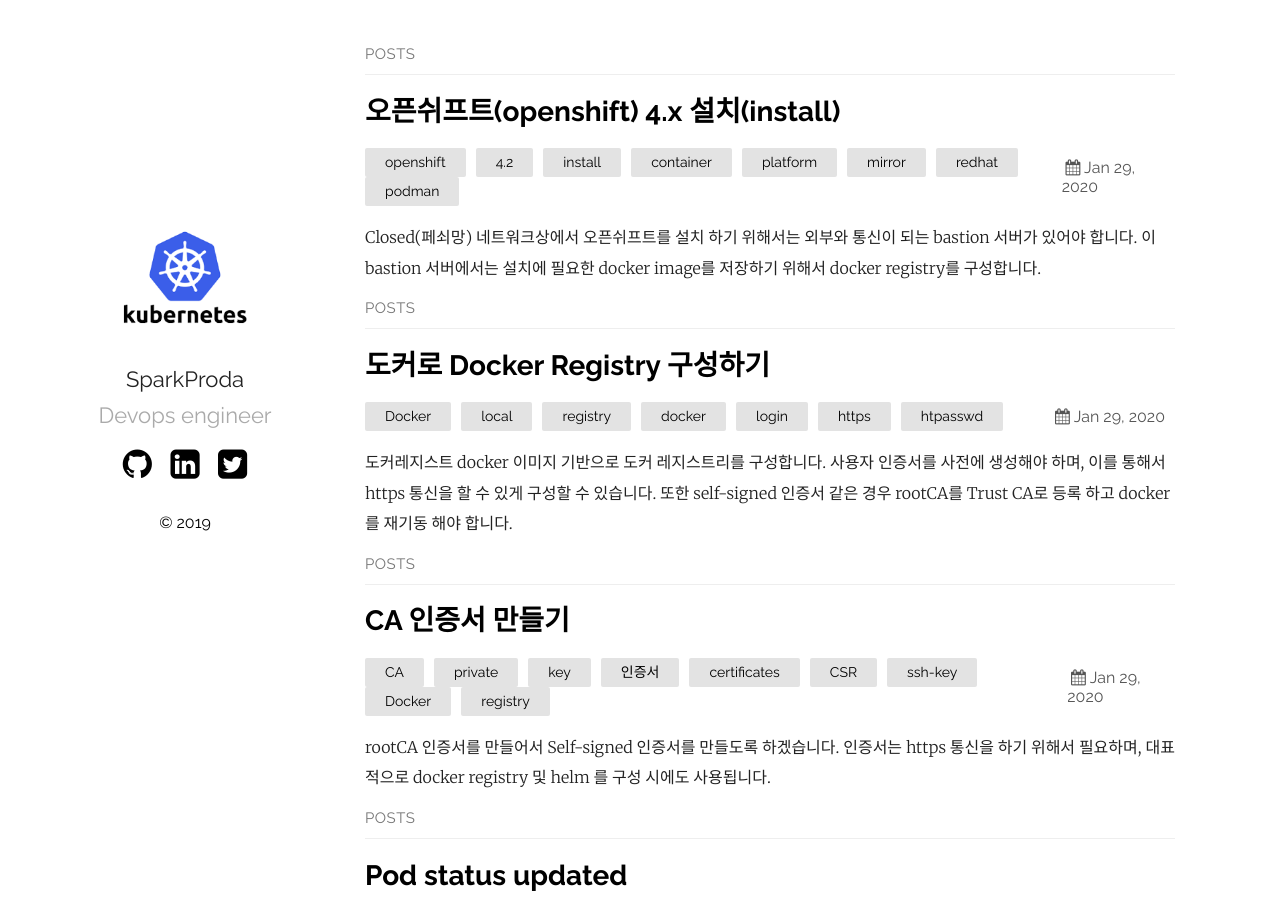
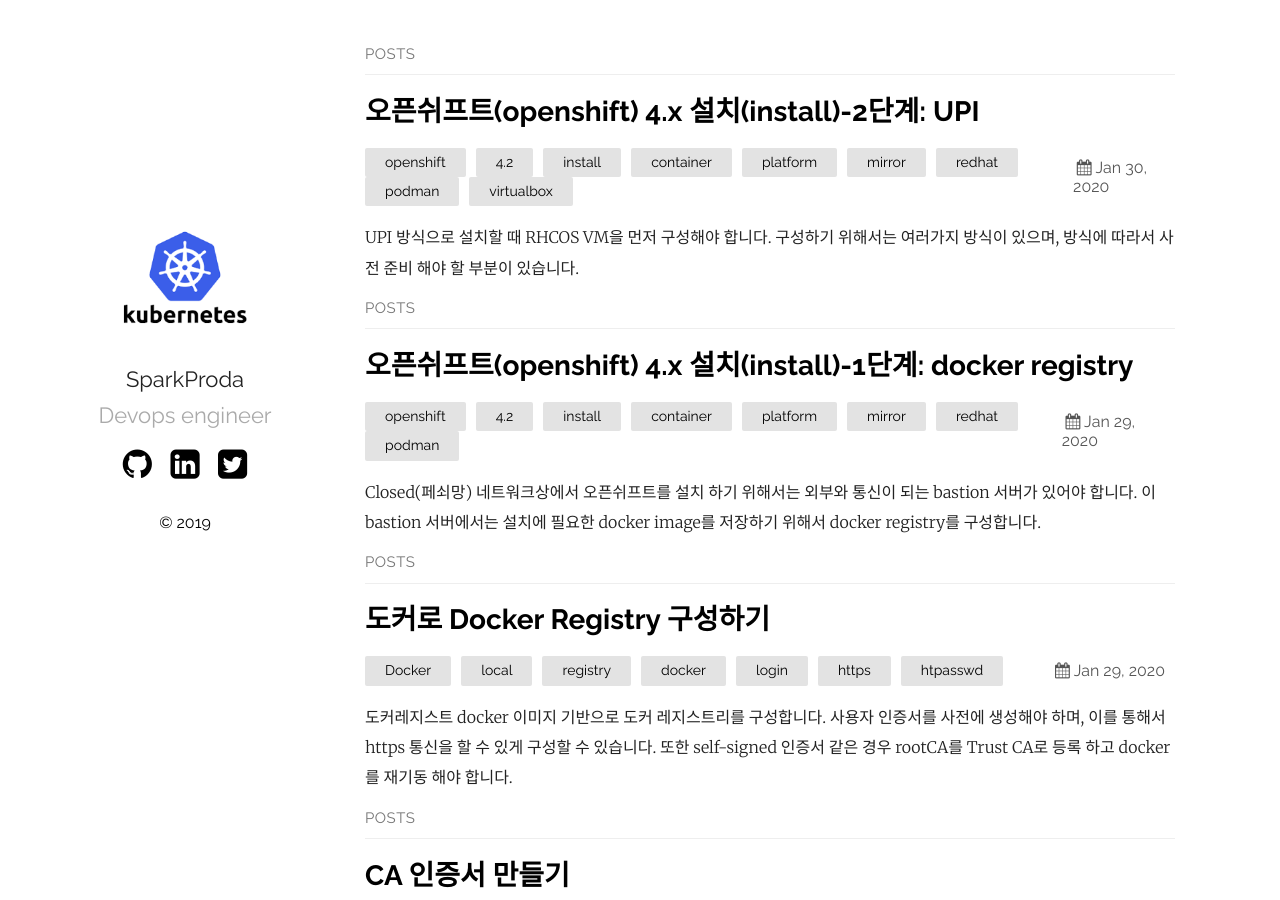
Before and after one commit to sparkproda/sparkproda.github.io, a Jekyll site: the page built from index.md, in a window 1280 px wide and 900 px high. Built offline with Jekyll 4.4.1, drawn with Linux system fonts in a browser that asks for light colours; part of the change alters nothing that is shown.

Commit message:
updated How to install openshift4.x  by upi

```diff
--- a/_posts/2020-01-30-Openshift4.x-install.markdown
+++ b/_posts/2020-01-30-Openshift4.x-install.markdown
@@ -1,6 +1,6 @@
 ---
 layout: post
-title:  "오픈쉬프트(openshift) 4.x 설치(install)"
+title:  "오픈쉬프트(openshift) 4.x 설치(install)-1단계: docker registry"
 date:   2020-01-29
 categories: openshift 4.2 install container platform mirror redhat podman
 ---
@@ -178,11 +178,11 @@ $ export LOCAL_SECRET_JSON='<path_to_pull_secret>'
 $ export RELEASE_NAME="ocp-release"
 
 
-$ export OCP_RELEASE=4.2.14-s390x
+$ export OCP_RELEASE=4.2.14-x86_64
 $ export LOCAL_REGISTRY=ose4-bastion:5000
 $ export LOCAL_REPOSITORY='sparkproda'
 $ export PRODUCT_REPO='openshift-release-dev'
-$ export LOCAL_SECRET_JSON='~/new-pull-secret.txt'
+$ export LOCAL_SECRET_JSON='/$HOME/new-pull-secret.txt'
 $ export RELEASE_NAME="ocp-release"
 
 
@@ -205,3 +205,84 @@ $ oc adm -a ${LOCAL_SECRET_JSON} release mirror \
 
 $ cat /etc/pki/ca-trust/source/anchors/domain.crt
 ~~~
+미러링이 완료되면 아래와 같습니다.
+
+~~~
+Success
+Update image:  ose4-bastion:5000/sparkproda:4.2.14-x86_64
+Mirror prefix: ose4-bastion:5000/sparkproda
+
+To use the new mirrored repository to install, add the following section to the install-config.yaml:
+
+imageContentSources:
+- mirrors:
+  - ose4-bastion:5000/sparkproda
+  source: quay.io/openshift-release-dev/ocp-release
+- mirrors:
+  - ose4-bastion:5000/sparkproda
+  source: quay.io/openshift-release-dev/ocp-v4.0-art-dev
+
+
+To use the new mirrored repository for upgrades, use the following to create an ImageContentSourcePolicy:
+
+apiVersion: operator.openshift.io/v1alpha1
+kind: ImageContentSourcePolicy
+metadata:
+  name: example
+spec:
+  repositoryDigestMirrors:
+  - mirrors:
+    - ose4-bastion:5000/sparkproda
+    source: quay.io/openshift-release-dev/ocp-release
+  - mirrors:
+    - ose4-bastion:5000/sparkproda
+    source: quay.io/openshift-release-dev/ocp-v4.0-art-dev
+[root@ose4-bastion ~]#
+
+~~~
+
+위 결과 메세지에서 imageContentSource 섹션 부분은 추후 설치 시 필요한 부분이므로 기록해 두어야 합니다.
+~~~
+imageContentSources:
+- mirrors:
+  - ose4-bastion:5000/sparkproda
+  source: quay.io/openshift-release-dev/ocp-release
+- mirrors:
+  - ose4-bastion:5000/sparkproda
+  source: quay.io/openshift-release-dev/ocp-v4.0-art-dev
+~~~
+
+### 9) command line interface를 설치 합니다.
+
+openshift-install, kubectl, oc 를 설치합니다.
+
+openshift-install 파일은 아래와 같이 해서 얻을 수 있습니다.
+
+그리고 CLI 를 /usr/local/bin 으로 이동합니다.
+
+
+~~~
+oc adm release extract --command=openshift-install "${LOCAL_REGISTRY}/${LOCAL_REPOSITORY}:${OCP_RELEASE}" -a ${LOCAL_SECRET_JSON}
+
+[root@ose4-bastion ~]# ./openshift-install version
+./openshift-install v4.2.14
+
+
+# tar zxvf openshift-client-linux-4.2.13.tar.gz
+README.md
+oc
+kubectl
+
+# mv oc /usr/local/bin/
+# mv kubectl /usr/local/bin/
+
+$ which oc
+/usr/local/bin/oc
+
+$ which kubectl
+/usr/local/bin/kubectl
+
+$ which openshift-install
+/usr/local/bin/openshift-install
+
+~~~
--- /dev/null
+++ b/_posts/2020-01-30-Openshift4.x-install_2.markdown
@@ -0,0 +1,161 @@
+---
+layout: post
+title:  "오픈쉬프트(openshift) 4.x 설치(install)-2단계: UPI "
+date:   2020-01-30
+categories: openshift 4.2 install container platform mirror redhat podman virtualbox
+---
+
+UPI 방식으로 설치할 때 RHCOS VM을 먼저 구성해야 합니다. 구성하기 위해서는 여러가지 방식이 있으며, 방식에 따라서 사전 준비 해야 할 부분이 있습니다.
+
+RHCOS VM 구성시 IP 설정, Ignition 파일이 있어야 합니다. IP설정을 자동구성으로 진행하기 위해서는 DHCP 서버를 별도 구성해야 합니다. 그리고 RHCOS의 OS구성 및 설정파일(Igniton파일)을 가져가기 위해서는 PXE 구성이 필요합니다.
+ 또한 PXE를 통해 특정 이미지를로드하여 iPXE를 사용할 수 있습니다. 이렇게하려면이 이미지를 내보내려면 TFTP 서버가 필요합니다.
+
+또한 UEFI가 지원된다면 grub.conf 파일을 수정하여 구성도 가능합니다.
+
+여기에서는 간단하게 설치 하기 위한 방법으로 아래와 같이 진행하고자 합니다.
+
+구성환경은 Virtualbox로 구성합니다.
+
+ - RHCOS VM IP를 static ip 사용(DHCP 불필요)
+ - Web서버 구성(RHCOS OS downloading 및 RHCOS ignition 파일 다운로드)
+ - Install Configration 파일 작성(이것을 작성해야 RHCOS ignition파일이 생성됨)
+   여기에는 sshkey(RHCOS 로그인용도), pullSecret, docker registry 정보가 필요합니다.
+ - Virtualbox에서 ISO 파일을 업로드 해서 VM을 재부팅 후
+
+RHCOS VM 생성이 완료되면, 이제 openshift 설치를 위한 DNS, loadbalancer를 구성해야 합니다.
+
+# 1. Web 서버 구성
+
+설치 시 필요한 bios, kernel, initramfs 파일을 다운로드 후 web 서버를 통해서 다운로드 할 수 있도록 구성합니다.
+
+~~~
+
+# RHCOS_BASEURL=https://mirror.openshift.com/pub/openshift-v4/dependencies/rhcos/
+
+# wget ${RHCOS_BASEURL}/4.2/latest/rhcos-4.2.0-x86_64-installer-initramfs.img
+
+# wget ${RHCOS_BASEURL}/4.2/latest/rhcos-4.2.0-x86_64-installer-kernel
+
+# wget ${RHCOS_BASEURL}/4.2/latest/rhcos-4.2.0-x86_64-metal-bios.raw.gz
+
+~~~
+
+virtualbox에서 부팅할 때 사용할 ISO 파일도 여기 사이트에서 다운로드 합니다.
+
+https://access.redhat.com/downloads/content/290/
+
+웹서버를 설치가 아닌 도커로 웹서버를 만들겠습니다.
+
+다운로드된 파일을 웹서버 디렉토리에 옮긴 후 web server docker를 실행 시킵니다.
+
+
+~~~
+
+$ mkdir -p /usr/share/nginx/ocp/rhcos/ignitions
+
+$ mkdir -p /usr/share/nginx/ocp/rhcos/images
+
+## web 서버 Container 생성
+
+$ docker run --restart=always --name openshiftweb -p 80:80  -v /usr/share/nginx/ocp/rhcos/:/usr/share/nginx/html/  nginx:latest
+
+$ cp rhcos-4.3.0-x86_64-installer.iso /usr/share/nginx/ocp/rhcos/images/
+$ cp rhcos-4.2.0-x86_64-installer-initramfs.img /usr/share/nginx/ocp/rhcos/images/
+$ cp rhcos-4.2.0-x86_64-installer-kernel /usr/share/nginx/ocp/rhcos/images/
+$ cp rhcos-4.2.0-x86_64-metal-bios.raw.gz /usr/share/nginx/ocp/rhcos/images/
+
+~~~
+
+
+# 2. 설정 파일 작성
+
+### 1) sshkey 생성
+
+~~~
+$ ssh-keygen -t rsa -b 2048 -N "" -f /root/.ssh/id_rsa
+
+$ eval "$(ssh-agent -s)"
+
+$ ssh-add /root/.ssh/id_rsa
+
+
+~~~
+
+### 2) install-config.yaml 파일 작성
+
+이 파일이 작성되어야 RHCOS ignition파일이 생성할 수 있습니다.
+
+pullSecret 에는 docker registry login 패스워드를 입력합니다.
+
+jq -c . ~/new-pull-secret.txt
+
+additionalTrustBundle 에는 docker registry 인증서를 입력합니다.
+
+cat /opt/registry/certs/domain.crt
+
+sshkey를 입력합니다.
+
+~~~
+
+$ mkdir /root/openshift4
+
+$ cat <<EOF >> /root/openshift4/install-config.yaml
+
+apiVersion: v1
+baseDomain: makecloud.me
+compute:
+- hyperthreading: Enabled
+  name: worker
+  replicas: 0
+controlPlane:
+  hyperthreading: Enabled
+  name: master
+  replicas: 3
+metadata:
+  name: sparkproda
+networking:
+  clusterNetwork:
+  - cidr: 10.128.0.0/14
+    hostPrefix: 23
+  networkType: OpenShiftSDN
+  serviceNetwork:
+  - 172.30.0.0/16
+platform:
+  none: {}
+pullSecret: '{"auths":{"ose4-bastion:5000":{"auth":"c3Bhcmtwcm9k***zcGFya3Byb2Rh"}}}' "you@example.com"}}}'
+sshKey: 'ssh-ed25519 AAAA...'
+additionalTrustBundle: |
+  -----BEGIN CERTIFICATE-----
+  ZZZZZZZZZZZZZZZZZZZZZZZZZZZZZZZZZZZZZZZZZZ
+  -----END CERTIFICATE-----
+imageContentSources:
+- mirrors:
+  - ose4-bastion:5000/sparkproda
+  source: quay.io/openshift-release-dev/ocp-release
+- mirrors:
+  - ose4-bastion:5000/sparkproda
+  source: quay.io/openshift-release-dev/ocp-v4.0-art-dev
+EOF
+~~~
+
+
+### 03) Ignition 설정 파일 생성
+
+아래 명령어를 통해서 ignition 파일이 생성됩니다. 그리고 ignition 파일을 nginx web서버 디렉토리로 copy합니다.
+
+~~~
+# openshift-install create ignition-configs --dir=/root/openshift4
+INFO Consuming "Install Config" from target directory
+WARNING Making control-plane schedulable by setting MastersSchedulable to true for Scheduler cluster settings
+
+# ls
+auth  bootstrap.ign  install-config.yaml.backup  master.ign  metadata.json  worker.ign
+
+cp *.ign /usr/share/nginx/ocp/rhcos/ignitions/
+
+~~~
+
+
+### 04) virtualbox에서 ISO 파일을 사용하여 RHCOS VM 만들기
+
+virtualbox ethernet 인터페이스는 enp0s3, enp0s8이 있습니다. dev은 sda 입니다.
```
